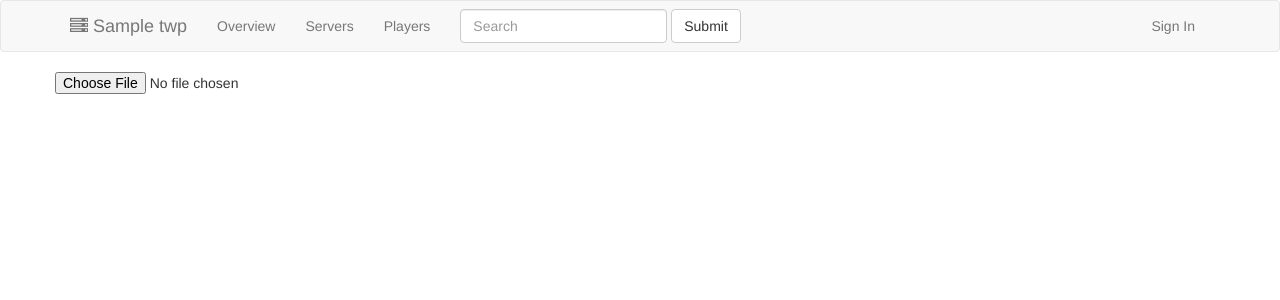
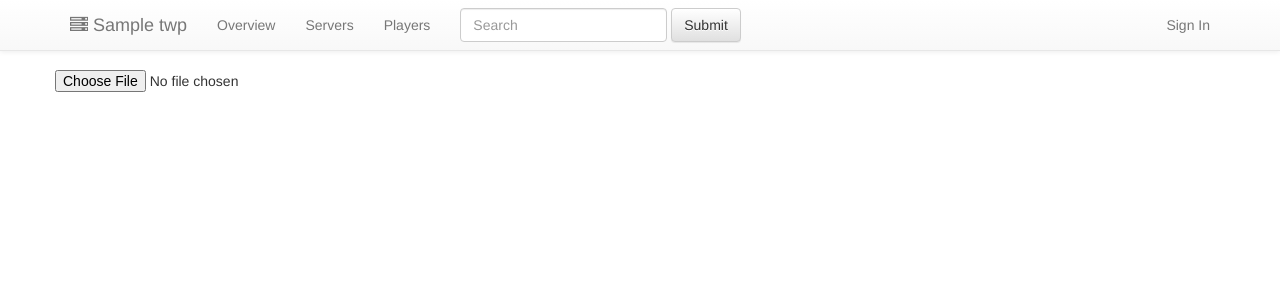
Before and after one commit to josephgbr/twp, a Python web app: template templates/about.html in a window 1280 px wide. Shown: the top 300 px of the page. Run offline with Jinja, Linux system fonts and the light colour scheme; the template is opened without the code that fills it: most values are stand-ins (such as "Sample title", 1, 10 or a date in 2020); some libraries are stand-ins or nearby versions.

Commit message:
Added theme and fix navbar

```diff
--- a/static/css/app.css
+++ b/static/css/app.css
@@ -4,6 +4,7 @@ html {
 }
 body {
   /* Margin bottom by footer height */
+  margin-top: 5em;
   margin-bottom: 30px;
 }
 .footer {
--- a/templates/includes/nav.html
+++ b/templates/includes/nav.html
@@ -1,4 +1,4 @@
-<nav class="navbar navbar-default">
+<nav class="navbar navbar-default navbar-fixed-top">
 			<div class="container">
  		 		<!-- Brand and toggle get grouped for better mobile display -->
   			<div class="navbar-header">
--- a/templates/index.html
+++ b/templates/index.html
@@ -47,7 +47,6 @@
 	</div>
 
 	<div class="panel panel-default">
-		<div class="panel-body">
 		<table id="twmslist" class="table table-condensed table-hover table-striped" style="display:none;">
 			<thead>
 				<th>#</th>
@@ -62,7 +61,6 @@
 		<div id="twmslist-empty" class="text-center text-muted" style="display:none;"><i class="fa fa-warning"></i> {{ _('No local servers can be found on the master-server') }} <i class="fa fa-warning"></i></div>
 		<div id="twmslist-load" class="text-center"><b><i class="fa fa-refresh fa-spin"></i> {{ _('Searching for local servers in master list...') }}</b></div>
 	</div>
-	</div>
 
 </div>
 {% endblock %}
--- a/templates/layout.html
+++ b/templates/layout.html
@@ -8,6 +8,7 @@
 		<meta name="author" content="Alexandre Díaz">
 
 		<link href="{{ url_for('static', filename='lib/bootstrap-3.3.5/bootstrap.min.css') }}" rel="stylesheet">
+		<link href="{{ url_for('static', filename='lib/bootstrap-3.3.5/bootstrap-theme.min.css') }}" rel="stylesheet">
 		<link href="{{ url_for('static', filename='lib/font-awesome-4.5.0/font-awesome.min.css') }}" rel="stylesheet">
 		<link href="{{ url_for('static', filename='lib/morrisjs-0.5.1/morris.css') }}" rel="stylesheet">
 		<link href="{{ url_for('static', filename='css/app.css') }}" rel="stylesheet">
```
Also changed, not shown: twp.db (added). Lines whose indentation alone changed are shown as unchanged.
